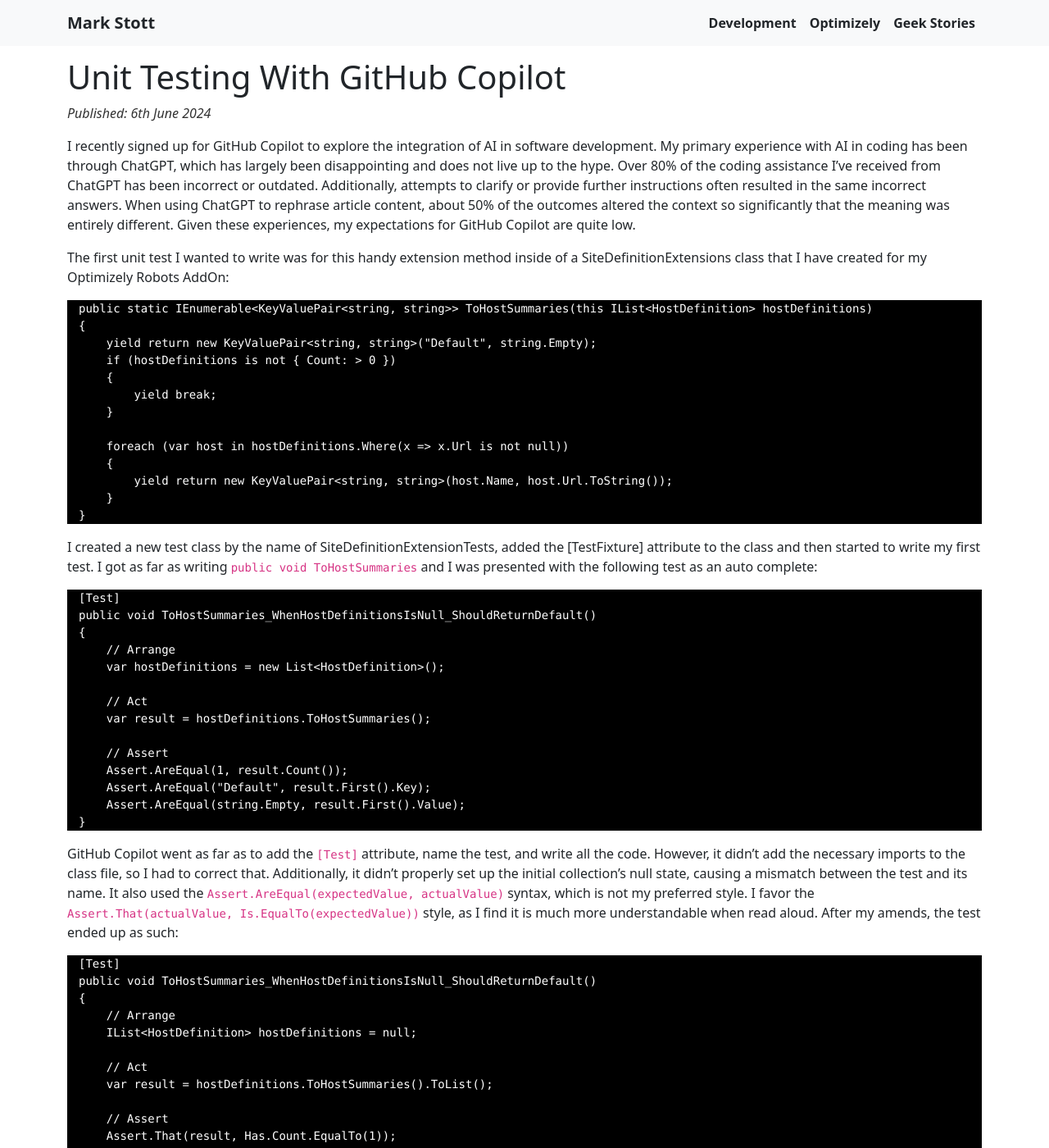
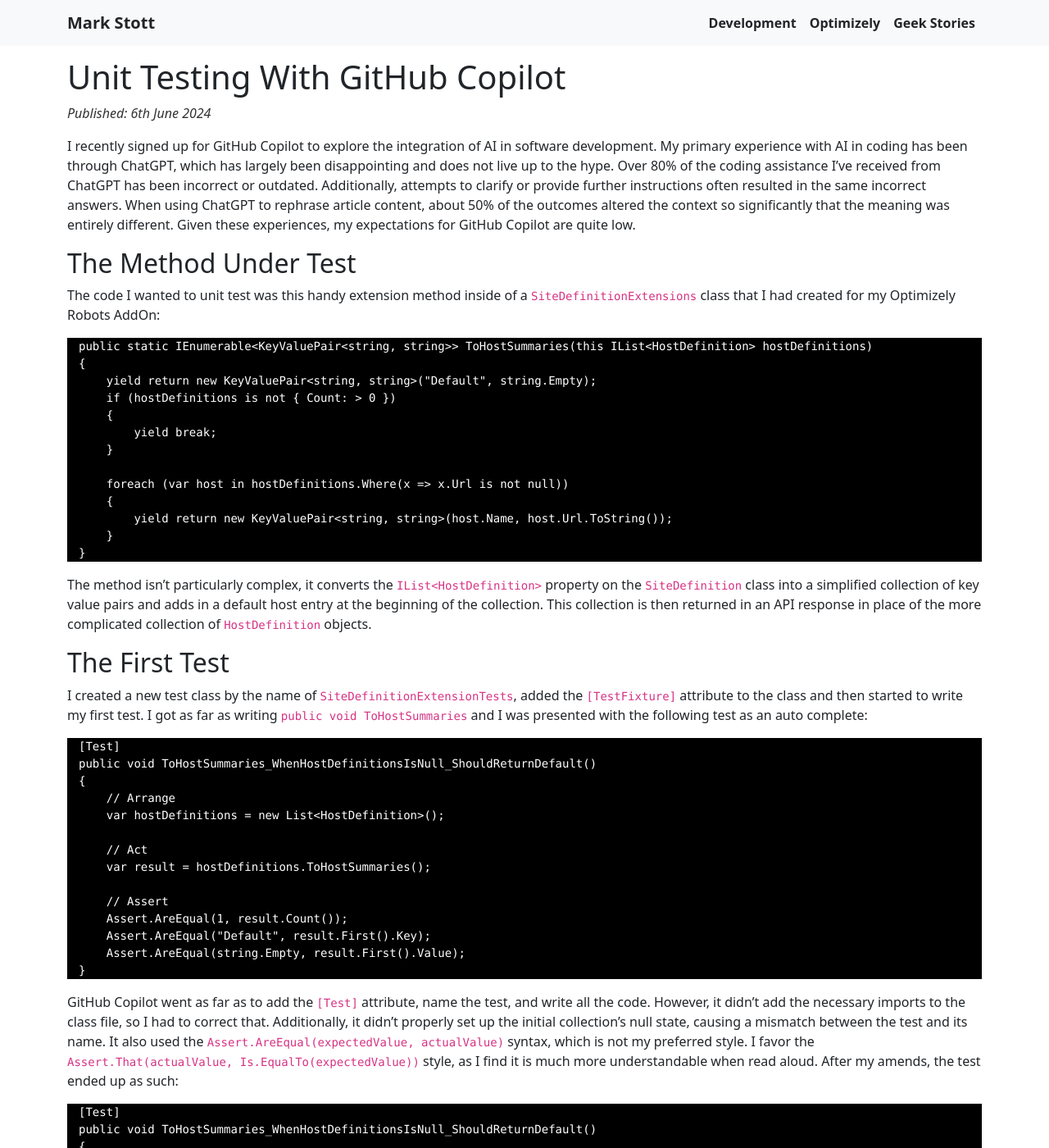
Before and after one commit to GeekInTheNorth/GeekInTheNorth.github.io, a Jekyll site: the page built from _posts/2024-06-06-unit-testing-with-github-copilot.md, in a window 1280 px wide and 1400 px high. Shown: the whole window at 82% size. Built offline with Jekyll 4.4.1, drawn with Linux system fonts in a browser that asks for light colours; some of the changed text lies outside the part shown.

Commit message:
Update 2024-06-06-unit-testing-with-github-copilot.md

````diff
--- a/_posts/2024-06-06-unit-testing-with-github-copilot.md
+++ b/_posts/2024-06-06-unit-testing-with-github-copilot.md
@@ -13,7 +13,9 @@
 
 I recently signed up for GitHub Copilot to explore the integration of AI in software development. My primary experience with AI in coding has been through ChatGPT, which has largely been disappointing and does not live up to the hype. Over 80% of the coding assistance I've received from ChatGPT has been incorrect or outdated. Additionally, attempts to clarify or provide further instructions often resulted in the same incorrect answers. When using ChatGPT to rephrase article content, about 50% of the outcomes altered the context so significantly that the meaning was entirely different.  Given these experiences, my expectations for GitHub Copilot are quite low.
 
-The first unit test I wanted to write was for this handy extension method inside of a SiteDefinitionExtensions class that I have created for my Optimizely Robots AddOn:
+## The Method Under Test
+
+The code I wanted to unit test was this handy extension method inside of a `SiteDefinitionExtensions` class that I had created for my Optimizely Robots AddOn:
 
 ```
 public static IEnumerable<KeyValuePair<string, string>> ToHostSummaries(this IList<HostDefinition> hostDefinitions)
@@ -31,7 +33,11 @@
 }
 ```
 
-I created a new test class by the name of SiteDefinitionExtensionTests, added the [TestFixture] attribute to the class and then started to write my first test.  I got as far as writing `public void ToHostSummaries` and I was presented with the following test as an auto complete:
+The method isn't particularly complex, it converts the `IList<HostDefinition>` property on the `SiteDefinition` class into a simplified collection of key value pairs and adds in a default host entry at the beginning of the collection.  This collection is then returned in an API response in place of the more complicated collection of `HostDefinition` objects.
+
+## The First Test
+
+I created a new test class by the name of `SiteDefinitionExtensionTests`, added the `[TestFixture]` attribute to the class and then started to write my first test.  I got as far as writing `public void ToHostSummaries` and I was presented with the following test as an auto complete:
 
 ```
 [Test]
@@ -69,6 +75,8 @@
 }
 ```
 
+## The Second Test
+
 I started writing my second test as `public void ToHostSummaries`, and it suggested the following test, which was entirely correct. It learned from my previous intervention, adopting my preferred assertion style and the way I declared the opening variable.
 
 ```
@@ -87,6 +95,8 @@
     Assert.That(result[0].Value, Is.EqualTo(string.Empty));
 }
 ```
+
+## The Third Test
 
 The third test I wanted to write was where the `hostDefinitions` collection contained entries, again I typed `public void ToHostSummaries` and the following was generated:
 
@@ -149,6 +159,8 @@
     Assert.That(result[2].Value, Is.EqualTo("http://host2.com/"));
 }
 ```
+
+## The Forth Test
 
 The final test for this class was to prove that host definitions with a null URL are omitted from the result.  Again I just had to type `public void ToHostSummaries` to get the following result:
 
````
